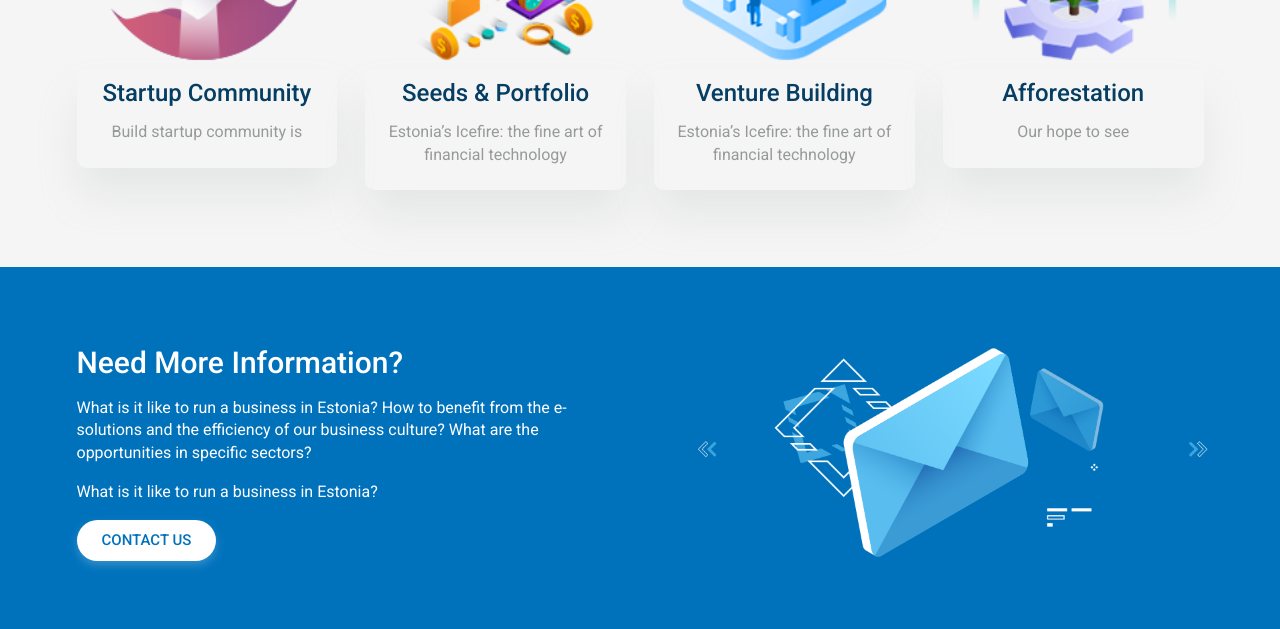
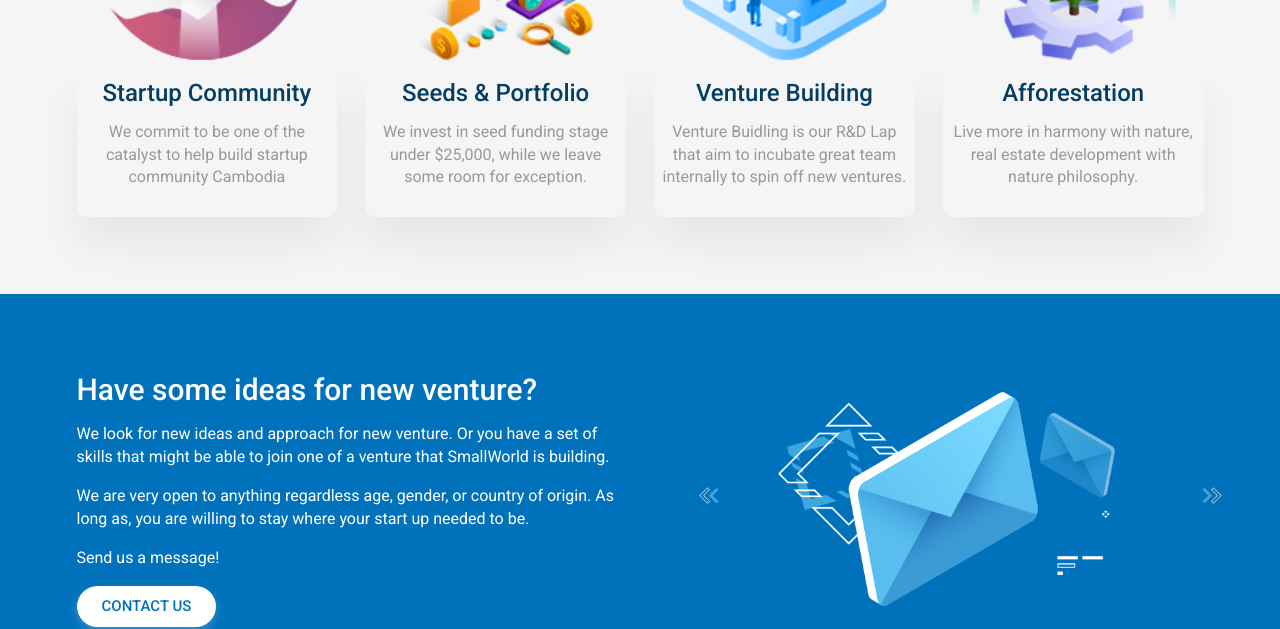
Before and after one commit to koompi/smallworld-react, a React (Create React App) app: page / in a window 1280 px wide. Shown: the part 960-1589 px from the top of the page. Built offline with nearby package versions, Linux system fonts and the light colour scheme.

Commit message:
final idex content

```diff
--- a/public/css/site.css
+++ b/public/css/site.css
@@ -462,6 +462,7 @@ button.ui.button.right.floated.positive {
 }
 .newsDetailo p {
   text-align: center;
+  margin: 4px;
   color: #979a9a !important;
 }
 
--- a/src/components/index.jsx
+++ b/src/components/index.jsx
@@ -137,7 +137,7 @@ class Index extends Component {
                       <div className="shadowIndex">
                         <h4>Startup Community</h4>
                         <p>
-                          Build startup community is
+                          We commit to be one of the catalyst to help build startup community Cambodia
                         </p>
                       </div>
                     </div>
@@ -154,8 +154,7 @@ class Index extends Component {
                       <div className="shadowIndex">
                         <h4>Seeds & Portfolio</h4>
                         <p>
-                          Estonia’s Icefire: the fine art of financial
-                          technology
+                          We invest in seed funding stage under $25,000, while we leave some room for exception.
                         </p>
                       </div>
                     </div>
@@ -172,8 +171,7 @@ class Index extends Component {
                       <div className="shadowIndex">
                         <h4>Venture Building</h4>
                         <p>
-                          Estonia’s Icefire: the fine art of financial
-                          technology
+                          Venture Buidling is our R&D Lap that aim to incubate great team internally to spin off new ventures.
                         </p>
                       </div>
                     </div>
@@ -190,7 +188,7 @@ class Index extends Component {
                       <div className="shadowIndex">
                         <h4>Afforestation </h4>
                         <p>
-                          Our hope to see
+                          Live more in harmony with nature, real estate development with nature philosophy.
                         </p>
                       </div>
                     </div>
@@ -203,13 +201,15 @@ class Index extends Component {
             <div className="ui container">
               <div className="ui stackable two column grid">
                 <div className="column">
-                  <h1>Need More Information?</h1>
+                  <h1>Have some ideas for new venture?</h1>
                   <p>
-                    What is it like to run a business in Estonia? How to benefit
-                    from the e-solutions and the efficiency of our business
-                    culture? What are the opportunities in specific sectors?
+                    We look for new ideas and approach for new venture. Or you have a set of skills that might
+                    be able to join one of a venture that SmallWorld is building.
                   </p>
-                  <p>What is it like to run a business in Estonia?</p>
+                  <p>We are very open to anything regardless age, gender, or country of origin.
+                    As long as, you are willing to stay where your start up needed to be.
+                  </p>
+                  <p>Send us a message!</p>
                   <Link to="/contact-us">
                     <button className="ui basic button btnInformation">
                       CONTACT US
```
